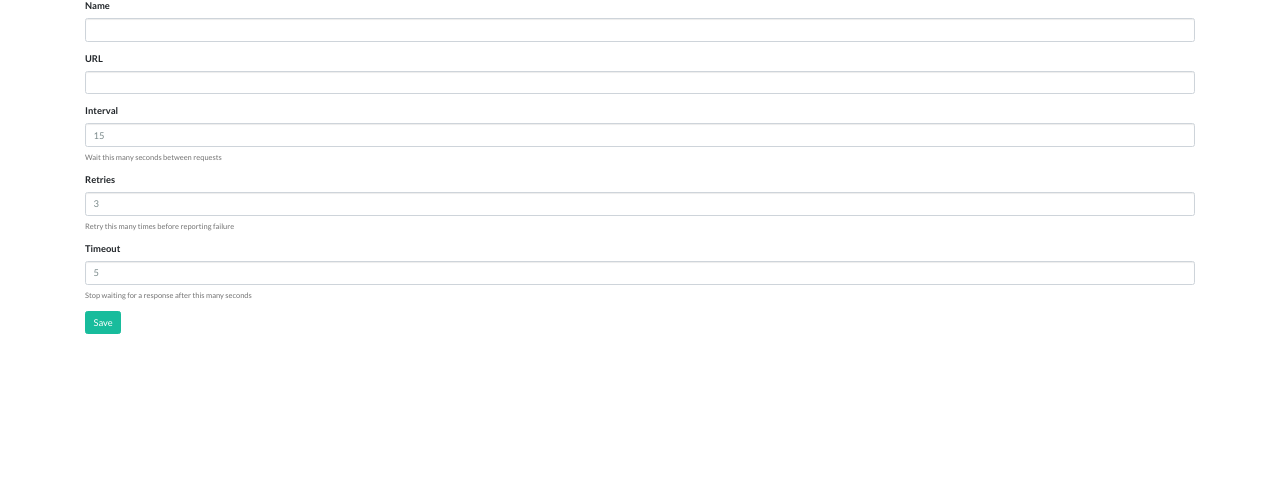
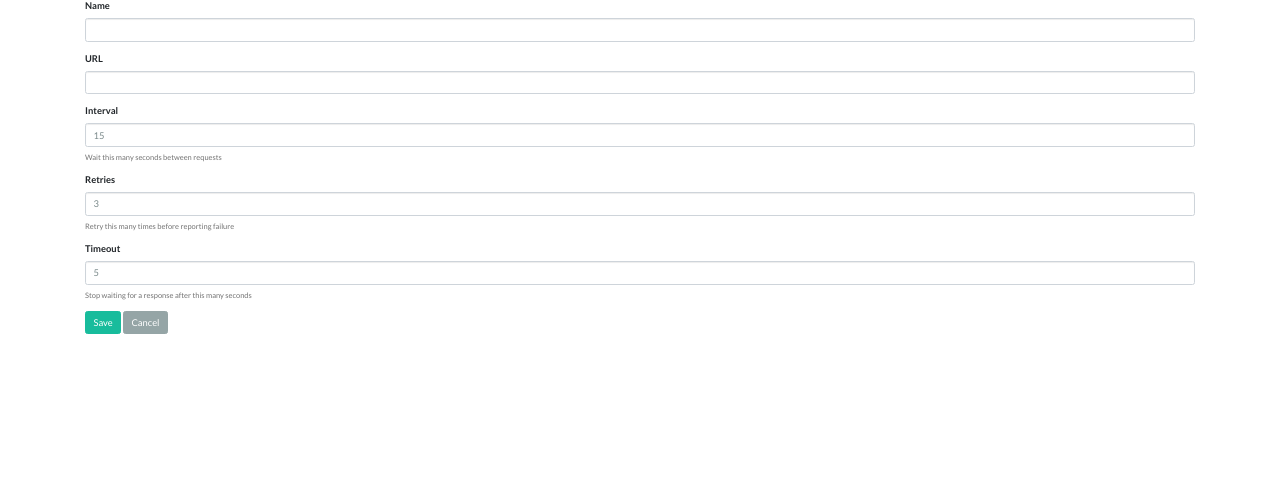
Before and after one commit to averycrespi/statice, a Flask app: template app/templates/edit_check.html in a window 1280 px wide. Shown: the part 93-584 px from the top of the page. Run offline with Flask 2, Linux system fonts and the light colour scheme; the template is opened without the code that fills it: values that come from a table or form of the project are taken from there, others are empty; some libraries are stand-ins or nearby versions.

Commit message:
Add Cancel buttons and update button colours

```diff
--- a/app/checks/forms.py
+++ b/app/checks/forms.py
@@ -38,7 +38,9 @@ class CreateCheckForm(CheckForm):
 
 class EditCheckForm(CheckForm):
     submit = SubmitField("Save")
+    cancel = SubmitField("Cancel")
 
 
 class DeleteCheckForm(FlaskForm):
     submit = SubmitField("Delete")
+    cancel = SubmitField("Cancel")
--- a/app/checks/routes.py
+++ b/app/checks/routes.py
@@ -37,6 +37,8 @@ def edit(id):
         return render_template("404.html")
     form = EditCheckForm(obj=check)
     if form.validate_on_submit():
+        if form.cancel.data:
+            return redirect(url_for("checks.checks"))
         check.name = form.name.data
         check.url = form.url.data
         check.interval = form.interval.data
@@ -56,6 +58,8 @@ def delete(id):
         return render_template("404.html")
     form = DeleteCheckForm()
     if form.validate_on_submit():
+        if form.cancel.data:
+            return redirect(url_for("checks.checks"))
         # TODO: implement cascade deletion
         db.session.delete(check)
         db.session.commit()
--- a/app/templates/checks.html
+++ b/app/templates/checks.html
@@ -25,7 +25,7 @@
                     <td>{{ check.retries }}</td>
                     <td>{{ check.timeout }}s</td>
                     <td align="right">
-                        <a class="btn btn-info" role="button" href="{{ url_for("checks.edit", id=check.id) }}">Edit</a>
+                        <a class="btn btn-primary" role="button" href="{{ url_for("checks.edit", id=check.id) }}">Edit</a>
                         <a class="btn btn-danger" role="button" href="{{ url_for("checks.delete", id=check.id) }}">Delete</a>
                     </td>
                 </tr>
--- a/app/templates/delete_check.html
+++ b/app/templates/delete_check.html
@@ -5,5 +5,5 @@
 {% block app_content %}
     <h1>Are you sure that you want to delete {{ check.name }}?</h1>
     <h3>This action cannot be undone.</h3>
-    {{ wtf.quick_form(form, button_map={"submit": "danger"}) }}
+    {{ wtf.quick_form(form, button_map={"submit": "danger", "cancel": "secondary"}) }}
 {% endblock %}
--- a/app/templates/edit_check.html
+++ b/app/templates/edit_check.html
@@ -3,5 +3,5 @@
 {% import "bootstrap/wtf.html" as wtf %}
 
 {% block app_content %}
-    {{ wtf.quick_form(form, button_map={"submit": "success"}, form_type="horizontal") }}
+    {{ wtf.quick_form(form, button_map={"submit": "success", "cancel": "secondary"}, form_type="horizontal") }}
 {% endblock %}
```
